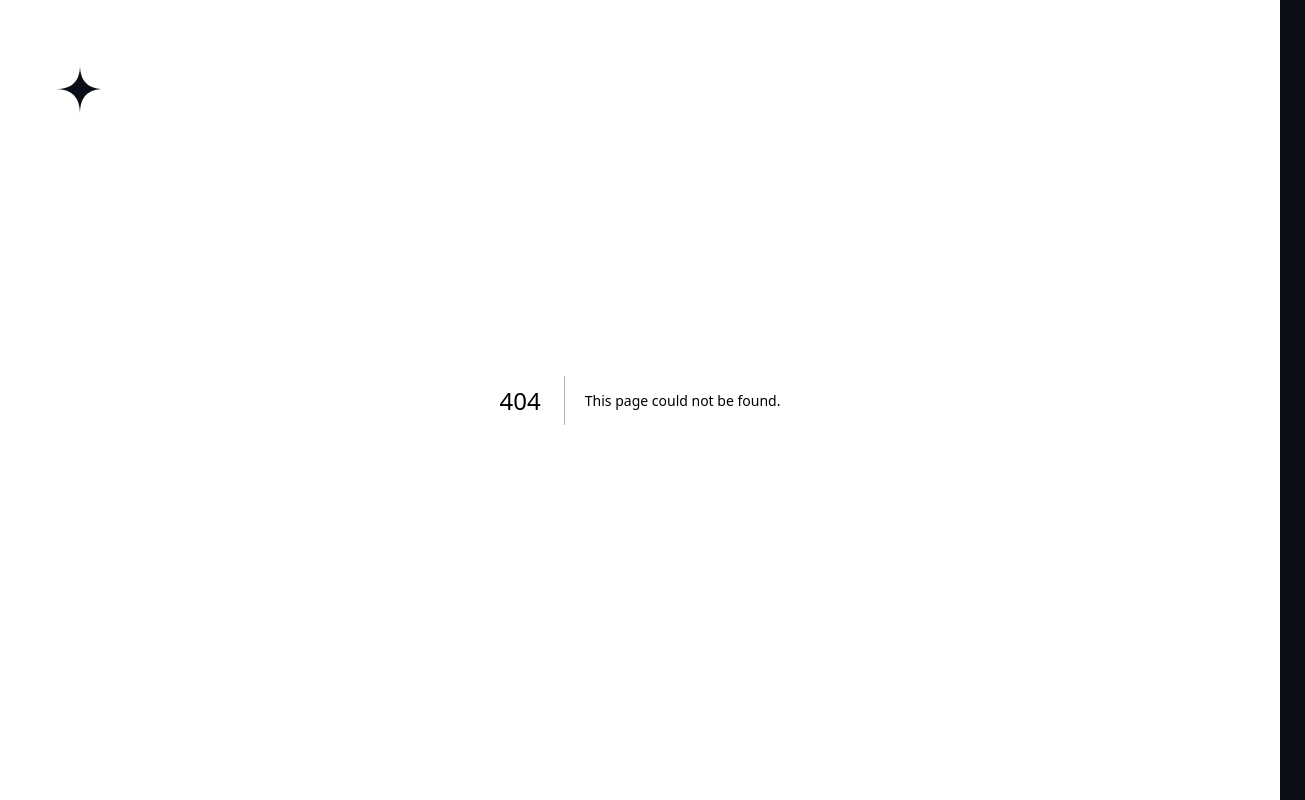
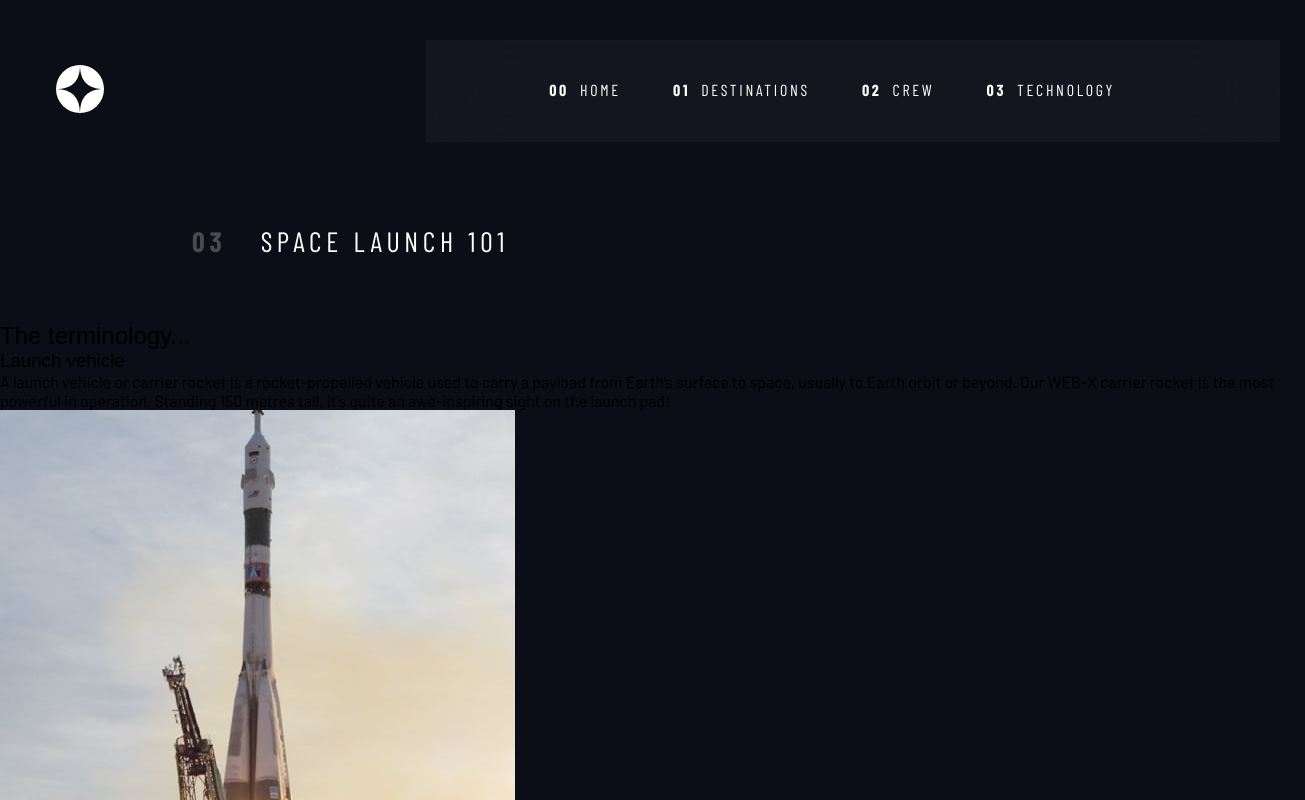
Before and after one commit to H-Bo214/space-travel, a Next.js app: page /technologies/vehicle in a window 1280 px wide. Before the commit this address had no page. Shown: the top 800 px of the page, 1305 px wide, since content can reach past the window. Built offline with nearby package versions, Linux system fonts and the light colour scheme; a web font is replaced by a local one.

Commit message:
Create Vehicle route and render a Technology component displaying vehicle technology information

```diff
--- /dev/null
+++ b/app/technologies/vehicle/page.js
@@ -0,0 +1,16 @@
+import Technology from "@/app/Technology/page";
+import { getTechnologies } from '../../apiCalls.js';
+
+export default async function Vehicle() {
+  const technologies = await getTechnologies();
+  console.log('technologies', technologies);
+  const { name, images, description } = technologies.find(
+    (technology) => technology.name === 'Launch vehicle'
+  );
+
+  return (
+    <>
+      <Technology  name={name} description={description} images={images} />
+    </>
+  )
+}
```
